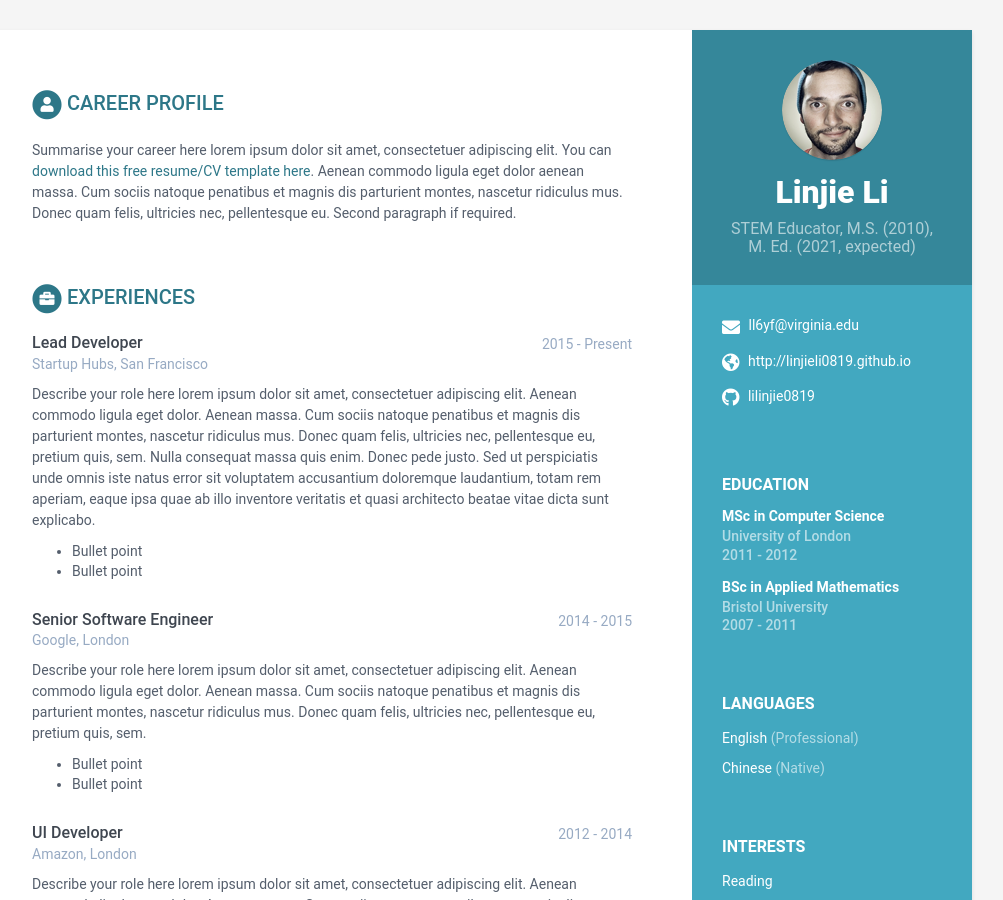
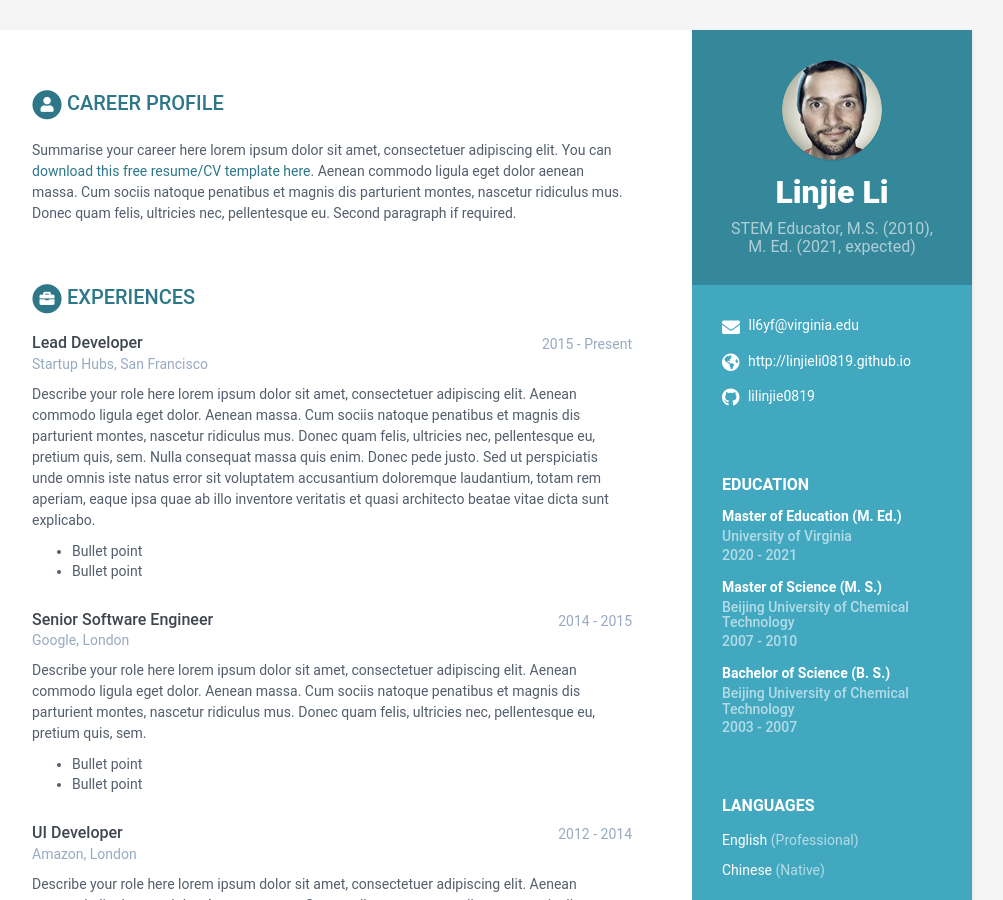
Before and after one commit to linjieli0819/linjieli0819.github.io, a Jekyll site: the page built from index.html, in a window 1280 px wide and 900 px high. Shown: the whole window, without its empty margins (168-1171 px from the left). Built offline with Jekyll 4.4.1, drawn with Linux system fonts in a browser that asks for light colours.

Commit message:
Update data.yml

```diff
--- a/_data/data.yml
+++ b/_data/data.yml
@@ -52,28 +52,18 @@ career-profile:
       Donec quam felis, ultricies nec, pellentesque eu.
       Second paragraph if required.
 education:
-    - degree: MSc in Computer Science
-      university: University of London
-      time: 2011 - 2012
-      details: |
-        Describe your study here lorem ipsum dolor sit amet, consectetuer
-        adipiscing elit. Aenean commodo ligula eget dolor. Aenean massa. Cum
-        sociis natoque penatibus et magnis dis parturient montes, nascetur
-        ridiculus mus. Donec quam felis, ultricies nec, pellentesque eu,
-        pretium quis, sem.
-          - Bullet point
-          - Bullet point
-    - degree: BSc in Applied Mathematics
-      university: Bristol University
-      time: 2007 - 2011
-      details: |
-        Describe your study here lorem ipsum dolor sit amet, consectetuer
-        adipiscing elit. Aenean commodo ligula eget dolor. Aenean massa. Cum
-        sociis natoque penatibus et magnis dis parturient montes, nascetur
-        ridiculus mus. Donec quam felis, ultricies nec, pellentesque eu,
-        pretium quis, sem.
-          - Bullet point
-          - Bullet point
+    - degree: Master of Education (M. Ed.)
+      university: University of Virginia
+      time: 2020 - 2021
+      details:
+    - degree: Master of Science (M. S.)
+      university: Beijing University of Chemical Technology
+      time: 2007 - 2010
+      details:
+    - degree: Bachelor of Science (B. S.)
+      university: Beijing University of Chemical Technology
+      time: 2003 - 2007
+
 experiences:
     - role: Lead Developer
       time: 2015 - Present
```
